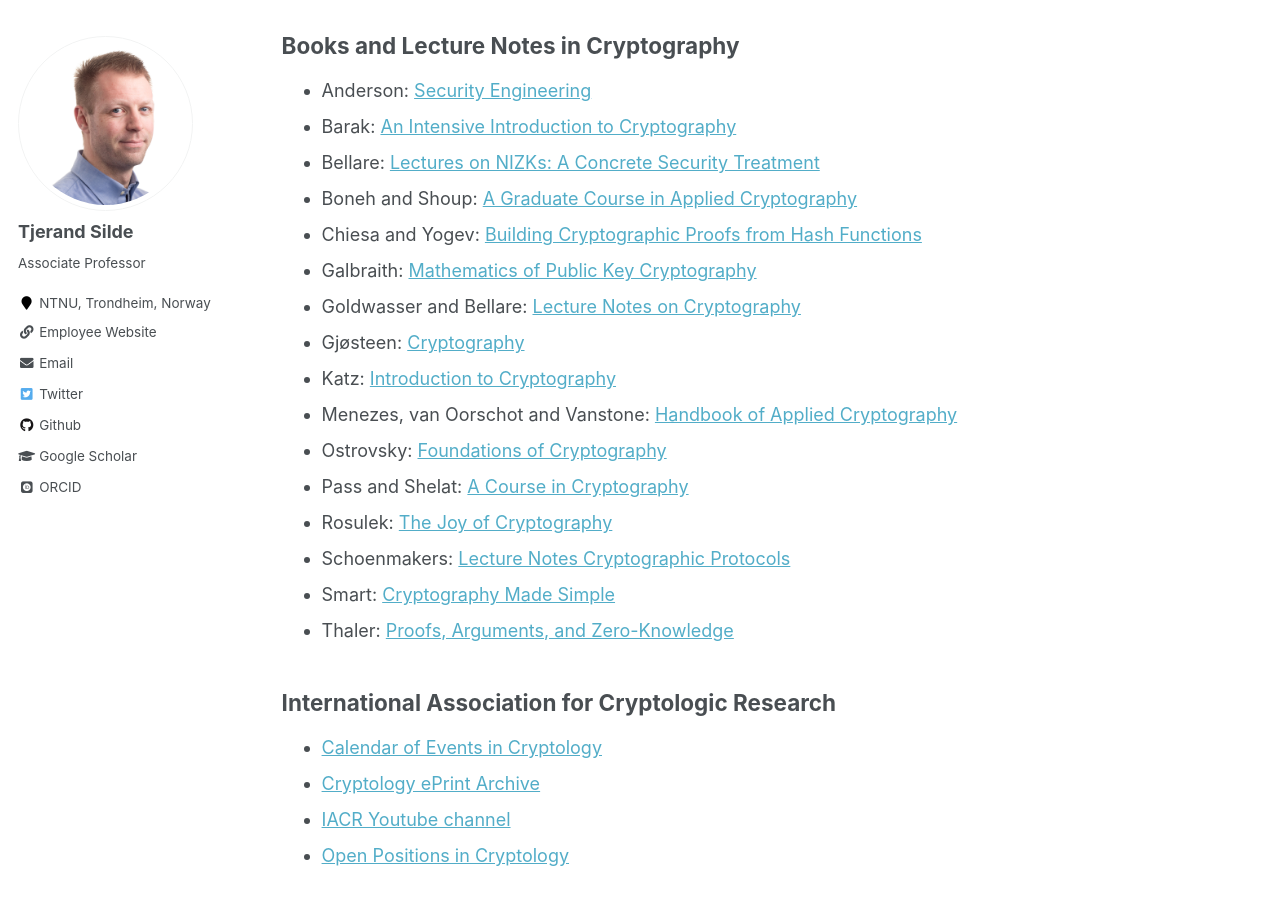
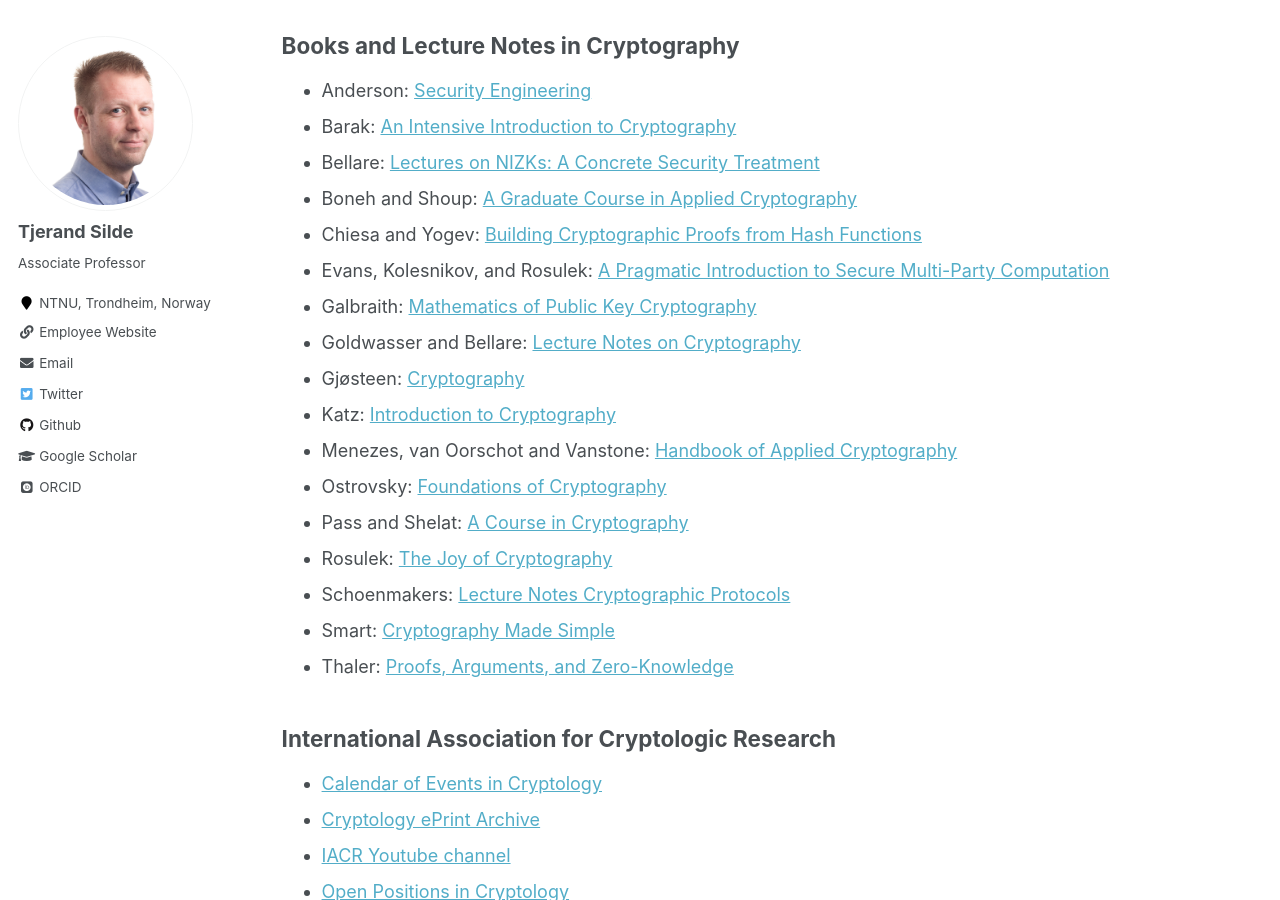
Before and after one commit to tjesi/tjesi.github.io, a Jekyll site: the page built from _pages/resources.md, in a window 1280 px wide and 900 px high, scrolled down 573 px. Built offline with Jekyll 4.4.1, drawn with Linux system fonts in a browser that asks for light colours; some web fonts are replaced.

Commit message:
Update resources.md

```diff
--- a/_pages/resources.md
+++ b/_pages/resources.md
@@ -25,6 +25,7 @@ Cohen: [Cryptography Online Talks Calendar](https://www.ccs.neu.edu/~rancohen/cr
 - Bellare: [Lectures on NIZKs: A Concrete Security Treatment](https://cseweb.ucsd.edu/~mihir/cse208-Wi20/main.pdf)
 - Boneh and Shoup: [A Graduate Course in Applied Cryptography](http://toc.cryptobook.us)
 - Chiesa and Yogev: [Building Cryptographic Proofs from Hash Functions](https://hash-based-snargs-book.github.io)
+- Evans, Kolesnikov, and Rosulek: [A Pragmatic Introduction to Secure Multi-Party Computation](https://securecomputation.org)
 - Galbraith: [Mathematics of Public Key Cryptography](https://www.math.auckland.ac.nz/~sgal018/crypto-book/crypto-book.html)
 - Goldwasser and Bellare: [Lecture Notes on Cryptography](https://cseweb.ucsd.edu/~mihir/papers/gb.pdf)
 - Gjøsteen: [Cryptography](https://wiki.math.ntnu.no/tma4160/notes)
```
